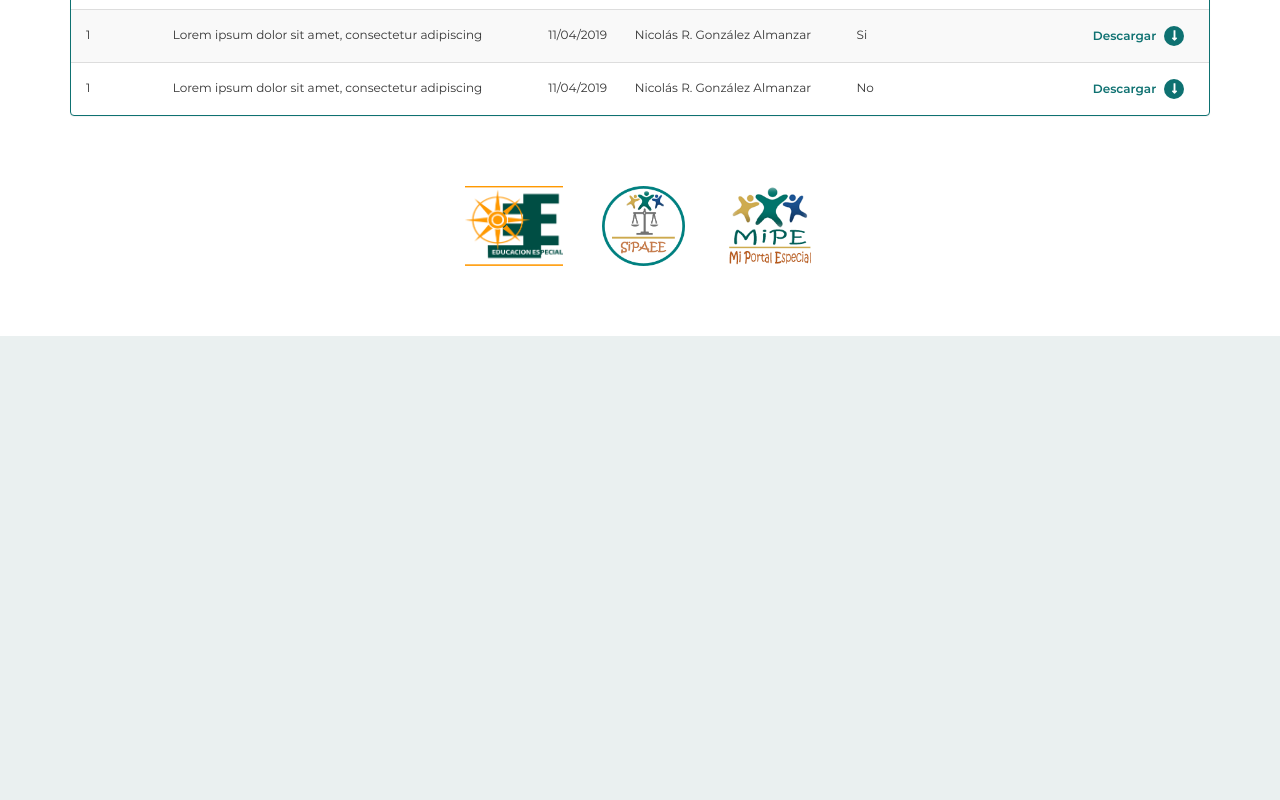
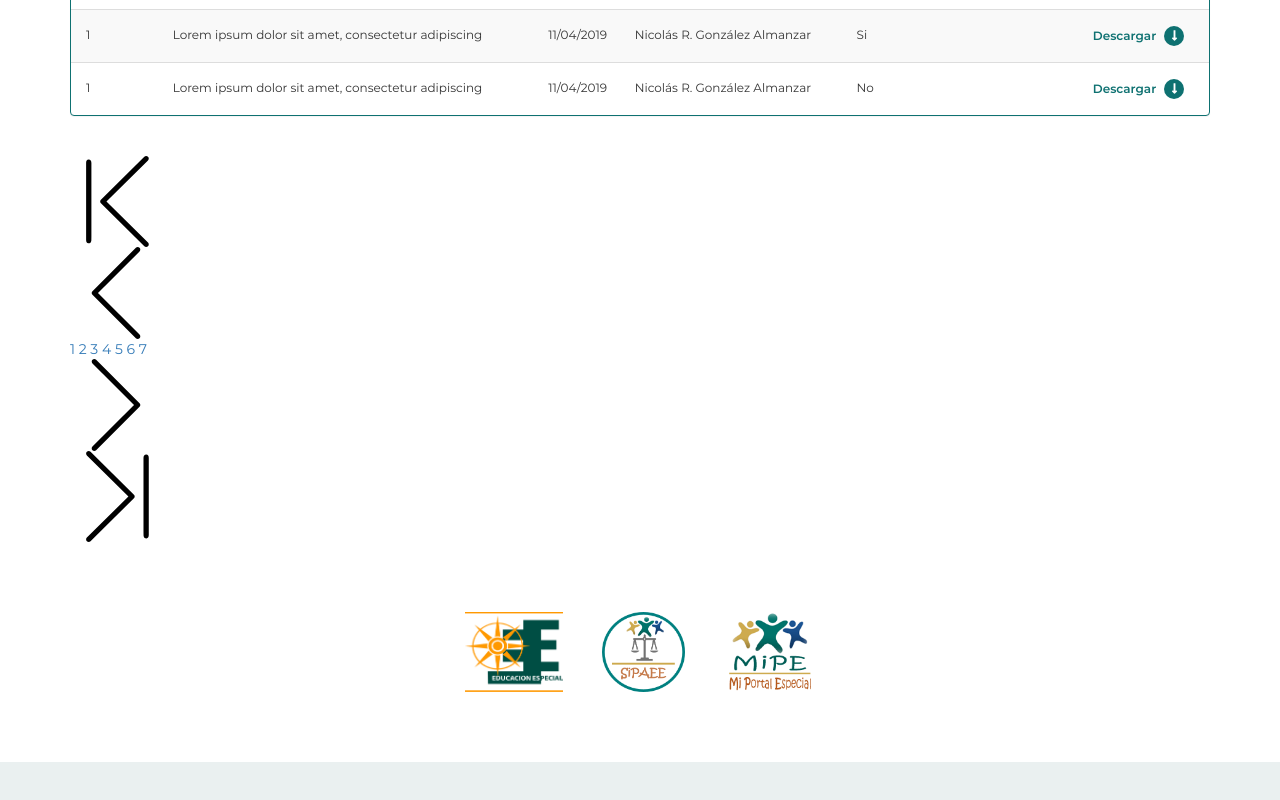
Before and after one commit to mundix/portal-querellas, a plain HTML site: page index.html in a window 1280 px wide. Shown: the part 2165-2965 px from the top of the page. Before the commit the page ends 2601 px from the top, so only its background shows below. Drawn offline with Linux system fonts and the light colour scheme.

Commit message:
added pagination html markup

```diff
--- a/index.html
+++ b/index.html
@@ -399,6 +399,29 @@
                             </table>
                         </div>
                     </div>
+                    <div class="table-paginator">
+                        <div class="pagination">
+                            <a href="#">
+                                <img src="assets/images/ff-prev.svg" alt="">
+                            </a>
+                            <a href="#">
+                                <img src="assets/images/prev.svg" alt="">
+                            </a>
+                            <a href="#" class="page-number">1</a>
+                            <a href="#" class="page-number active">2</a>
+                            <a href="#" class="page-number">3</a>
+                            <a href="#" class="page-number">4</a>
+                            <a href="#" class="page-number">5</a>
+                            <a href="#" class="page-number">6</a>
+                            <a href="#" class="page-number">7</a>
+                            <a href="#">
+                                <img src="assets/images/next.svg" alt="">
+                            </a>
+                            <a href="#">
+                                <img src="assets/images/ff-next.svg" alt="">
+                            </a>
+                        </div>
+                    </div>
                 </div>
                 <!--results table ENDs-->
 
```
